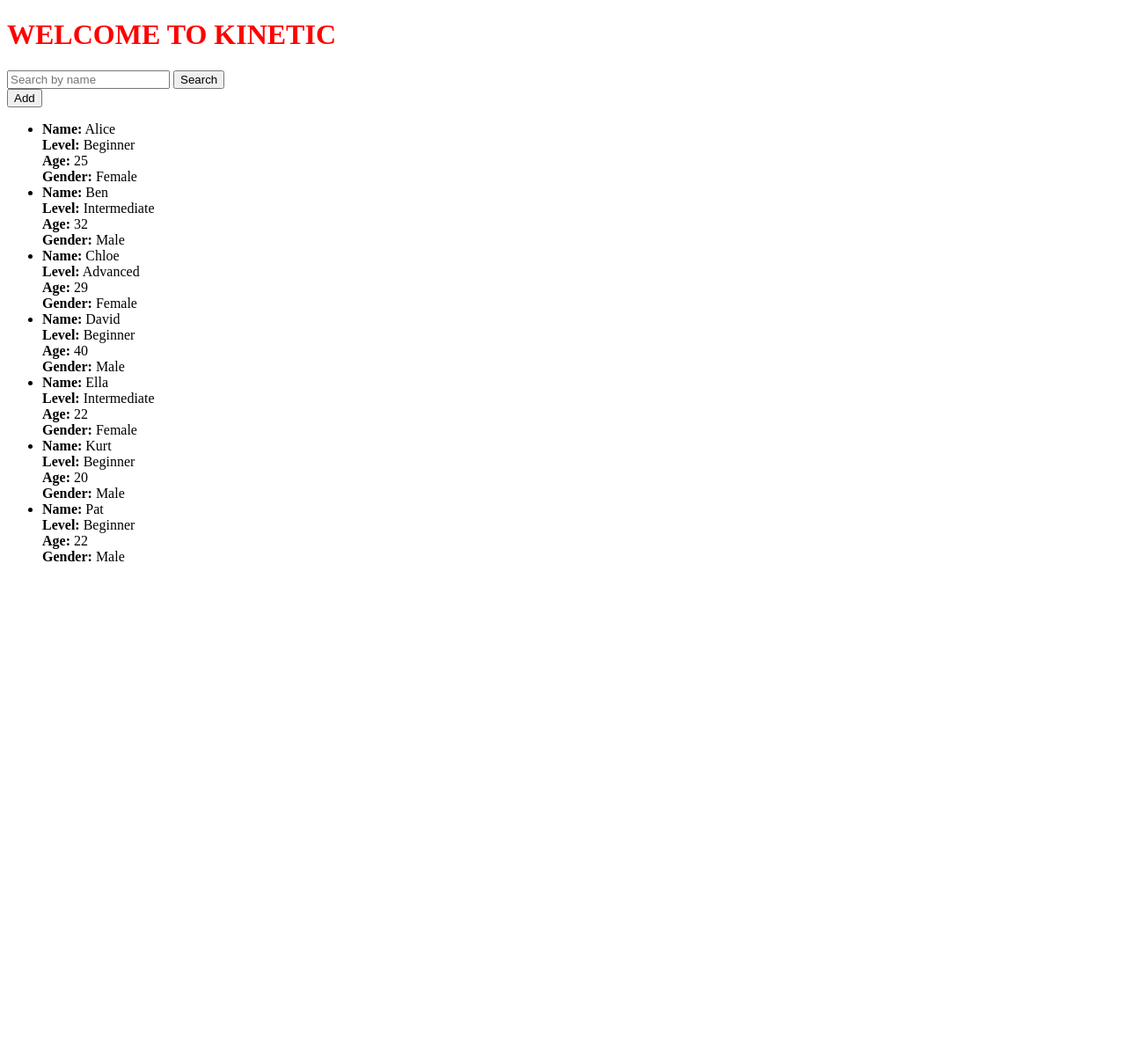
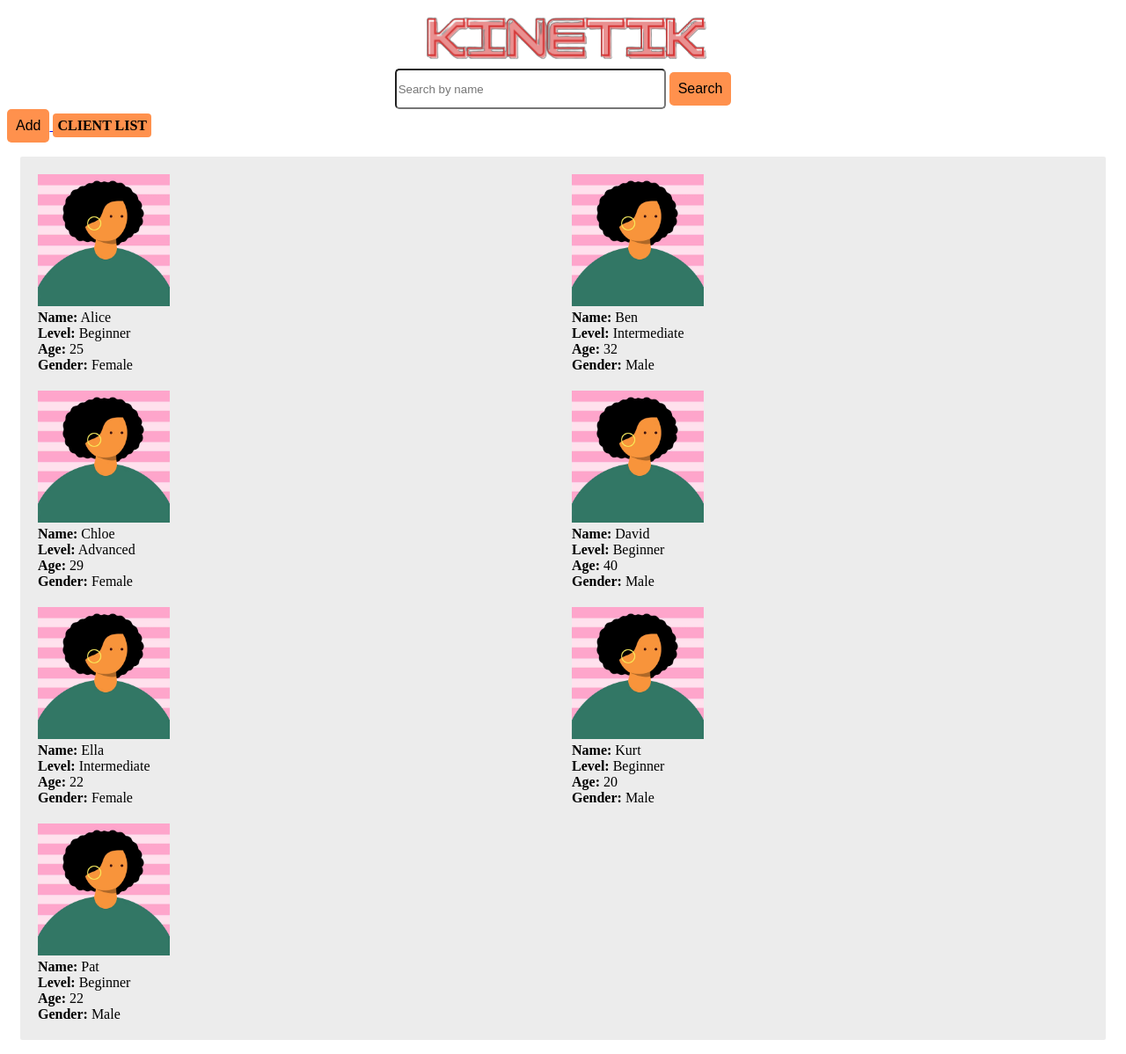
Before and after one commit to AlyaRees/kinetic, a Flask app: page / in a window 1280 px wide. Shown: the whole page at 88% size. Before the commit the page ends 638 px from the top, so only its background shows below. Run offline with Flask 3, Linux system fonts and the light colour scheme; data comes from the database, SQL or seed files in the repository.

Commit message:
Added the logo, images for clients and created the grid format.

```diff
--- a/static/index.css
+++ b/static/index.css
@@ -1,3 +1,8 @@
+:root{
+
+}
+
+
 .highlight {
     background-color: #d4ffd4;
     border: 2px solid #8bc98b;
@@ -5,3 +10,72 @@
 h1 {
     color: red;
 }
+
+button {
+    padding: 10px;
+    font-size: 16px;
+    background-color: #ff914d;
+    color: #000000;
+    border: none;
+    border-radius: 5px;
+    cursor: pointer;
+    transition: background-color 0.3s ease;
+}
+
+button:hover {
+    background-color: #a04545;
+}
+
+.logo_wrapper {
+    display: flex;
+    justify-content: center;
+    align-items: center;
+
+}
+
+.search_wrapper {
+    display: flex;
+    justify-content: center;
+    align-items: center;
+
+}
+
+.search_wrapper input {
+
+    width: 300px;
+    height: 40px;
+    border-radius: 5px;
+
+}
+
+.add_list_wrapper{
+    gap: 20px;
+}
+
+.headshot{
+    width:150px;
+    height: auto;
+}
+
+li {
+    list-style: none;
+    padding: 0;
+    margin: 0;
+}
+
+.user_list{
+    background-color: #ececec;
+    border-radius: 2px;
+    margin-right: 15px;
+    margin-left: 15px;
+
+    display: grid;
+    grid-template-columns: repeat(2,1fr);
+    gap: 20px;
+    padding: 20px;
+
+}
+
+.user-card{
+    margin-right: 25px;
+}
--- a/templates/index.html
+++ b/templates/index.html
@@ -11,25 +11,35 @@
 </head>
 <body>
     <!-- This is for the Welcome page -->
-    <div class = "wrapper">
-        <div class="input-group">
-            <h1> WELCOME TO KINETIC</h1>
+        <div class = "logo_wrapper">
+            <img src="/static/Kinetik_logo.png" alt="icon" class="logo">
+        </div>
 
+        <div class="search_wrapper">
             <form action="/search_client" method="POST">
                 <input type="text" name="SearchName" placeholder="Search by name" required>
                 <button type="submit">Search</button>
             </form>
+        </div>
+
+
+    <div class = "add_list_wrapper"></div>
+        <a href="/add">
+            <button type="button">Add</button>
+        </a>
+        <label style="font-weight: bold; background-color: #ff914d; padding: 5px; border-radius: 4px;">
+            CLIENT LIST
+        </label>
     </div>
 
-    <a href="/add">
-        <button type="button">Add</button>
-    </a>
-
-    <ul class="user-list">
+    <ul class="user_list">
         <!-- Loop through every client in the list sent from Flask -->
         {% for client in clients %}
         <li class="user-card {% if client[0] in highlight_ids %}highlight{% endif %}">  <!--checks if this id is present in highlight_ids, if it is, we apply css highlight to it -->
-            <div class="user-item"><strong>Name:</strong> {{ client[1] }}</div> <!--index corresponds to specific fields-->
+            <img src="/static/pink_lady.avif" alt="headshot" class="headshot">
+            <div class="user-item">
+                <strong>Name:</strong> {{ client[1] }}
+            </div> <!--index corresponds to specific fields-->
             <div class="user-item"><strong>Level:</strong> {{ client[2] }}</div>
             <div class="user-item"><strong>Age:</strong> {{ client[3] }}</div>
             <div class="user-item"><strong>Gender:</strong> {{ client[4] }}</div>
```
Also changed, not shown: static/Kinetik_logo.PNG (added), static/pink_lady.avif (added).
